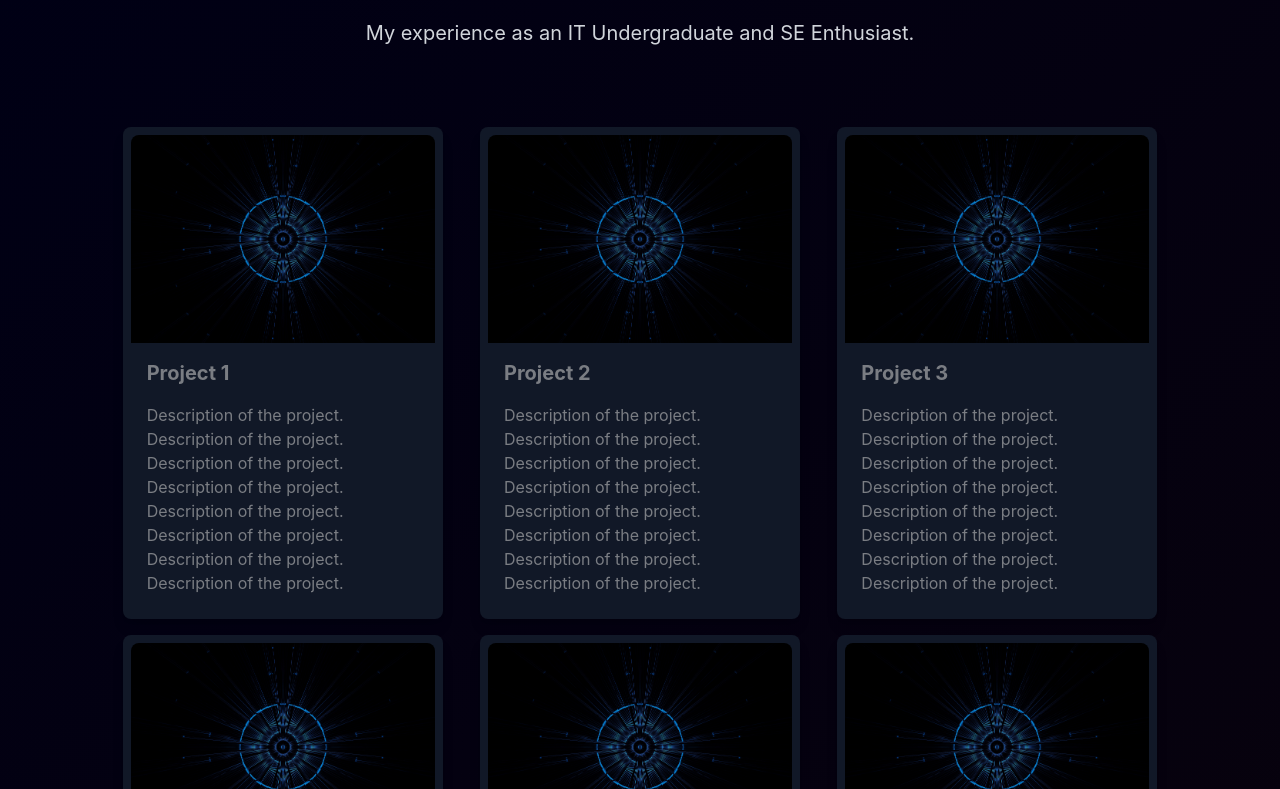
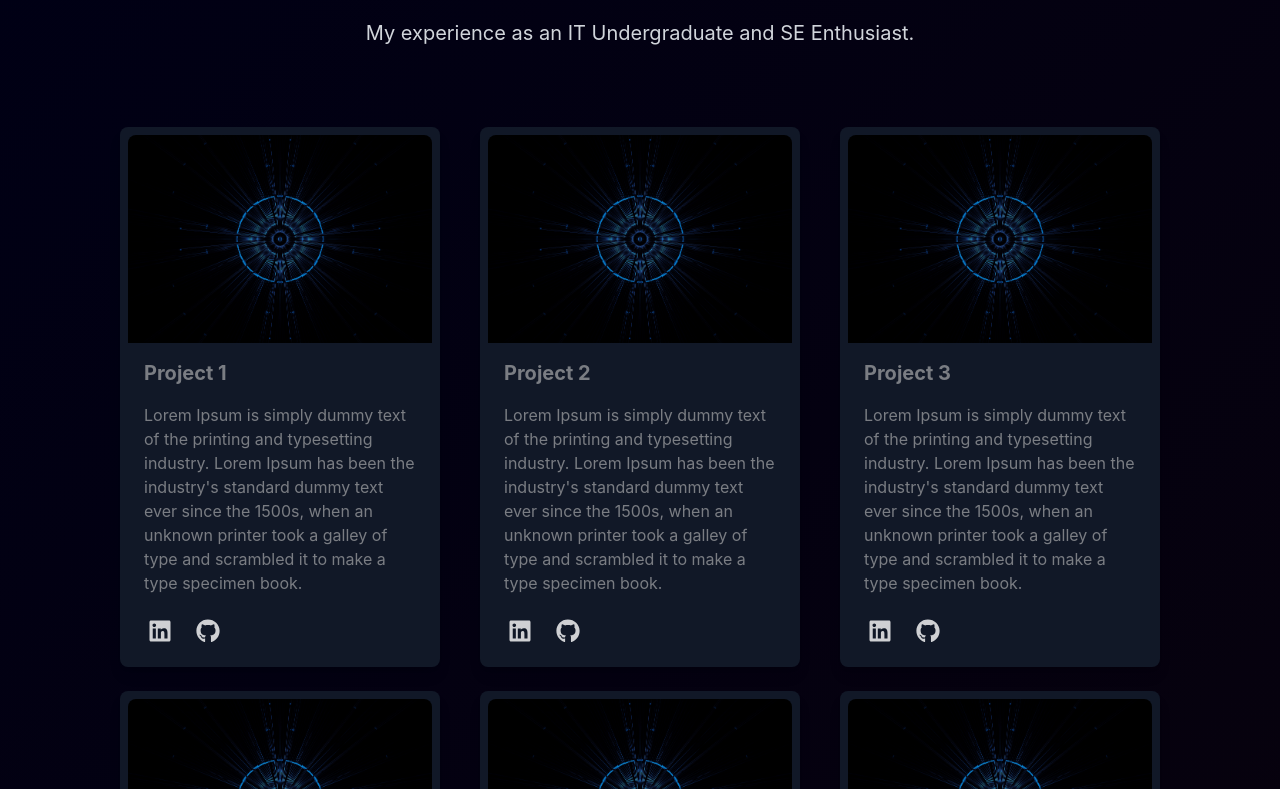
Before and after one commit to lahiruimesh/My-Portfolio-V2, a React (Create React App) app: page / in a window 1280 px wide. Shown: the part 1831-2620 px from the top of the page. Built offline with nearby package versions, Linux system fonts and the light colour scheme.

Commit message:
changed styles in project section

```diff
--- a/src/Components/About.js
+++ b/src/Components/About.js
@@ -240,6 +240,7 @@ const About = () => {
 
           {/* Right Section: Card 5 and Card 6 */}
           <div className="flex flex-col gap-6 w-full md:w-2/5">
+
             {/* Card 5 */}
             <div className="bg-gradient-to-br from-gray-800 to-gray-700 rounded-xl p-6 shadow-lg h-48">
               <h2 className="text-xl font-bold">Card 5: Project Updates</h2>
--- a/src/Components/Navbar.js
+++ b/src/Components/Navbar.js
@@ -20,17 +20,45 @@ const Navbar = () => {
 export default Navbar;
 
 */
-
-import React, { useState } from 'react';
-import { Menu, X } from 'lucide-react'; // Optional: install lucide-react or use your own icons
+import React, { useState, useEffect } from 'react';
+import { Menu, X } from 'lucide-react';
 
 const Navbar = () => {
   const [isOpen, setIsOpen] = useState(false);
+  const [hideNavbar, setHideNavbar] = useState(false);
+  const [lastScrollY, setLastScrollY] = useState(0);
 
   const toggleMenu = () => setIsOpen(!isOpen);
 
+  // Scroll handler
+  const controlNavbar = () => {
+    if (typeof window !== 'undefined') {
+      if (window.scrollY > lastScrollY) {
+        // Scrolling down
+        setHideNavbar(true);
+      } else {
+        // Scrolling up
+        setHideNavbar(false);
+      }
+      setLastScrollY(window.scrollY);
+    }
+  };
+
+  useEffect(() => {
+    if (typeof window !== 'undefined') {
+      window.addEventListener('scroll', controlNavbar);
+      return () => {
+        window.removeEventListener('scroll', controlNavbar);
+      };
+    }
+  }, [lastScrollY]);
+
   return (
-    <nav className="text-white fixed w-full p-6 z-50 shadow-md">
+    <nav
+      className={`text-white fixed w-full p-6 z-50 shadow-md transition-transform duration-300 ${
+        hideNavbar ? '-translate-y-full' : 'translate-y-0'
+      } `}
+    >
       <div className="max-w-6xl mx-auto flex justify-between items-center">
         <h1 className="text-2xl font-bold">My Portfolio</h1>
 
@@ -51,11 +79,14 @@ const Navbar = () => {
         </div>
       </div>
 
-      {/* Mobile Menu Dropdown */}
+      {/* Mobile Dropdown */}
       {isOpen && (
         <ul className="md:hidden flex flex-col gap-4 mt-4 bg-black p-4 rounded-md">
           {['About', 'Projects', 'Beyond Works', 'Contact'].map((item) => (
-            <li key={item} className="relative pb-1 border-b-2 border-transparent hover:border-purple-800 transition-all duration-300 hover:font-bold">
+            <li
+              key={item}
+              className="relative pb-1 border-b-2 border-transparent hover:border-purple-800 transition-all duration-300 hover:font-bold"
+            >
               <a href={`#${item.toLowerCase().replace(' ', '')}`} onClick={() => setIsOpen(false)}>
                 {item}
               </a>
--- a/src/Components/Projects.js
+++ b/src/Components/Projects.js
@@ -1,55 +1,50 @@
 import React from "react";
 import { motion } from "framer-motion";
+import { FaLinkedin, FaGithub } from "react-icons/fa";
 import myImage1 from "../Assets/pic4.jpg";
 import myImage2 from "../Assets/pic2.jpg";
 
-// Array of project objects to map over
+// Project data
 const projectCards = [
   {
     id: 1,
     title: "Project 1",
-    description:
-      "Description of the project. Description of the project. Description of the project. Description of the project. Description of the project. Description of the project. Description of the project. Description of the project.",
+    description: "Lorem Ipsum is simply dummy text of the printing and typesetting industry. Lorem Ipsum has been the industry's standard dummy text ever since the 1500s, when an unknown printer took a galley of type and scrambled it to make a type specimen book.",
     image: myImage2,
   },
   {
     id: 2,
     title: "Project 2",
-    description:
-      "Description of the project. Description of the project. Description of the project. Description of the project. Description of the project. Description of the project. Description of the project. Description of the project.",
+    description: "Lorem Ipsum is simply dummy text of the printing and typesetting industry. Lorem Ipsum has been the industry's standard dummy text ever since the 1500s, when an unknown printer took a galley of type and scrambled it to make a type specimen book.",
     image: myImage2,
   },
   {
     id: 3,
     title: "Project 3",
-    description:
-      "Description of the project. Description of the project. Description of the project. Description of the project. Description of the project. Description of the project. Description of the project. Description of the project.",
+    description: "Lorem Ipsum is simply dummy text of the printing and typesetting industry. Lorem Ipsum has been the industry's standard dummy text ever since the 1500s, when an unknown printer took a galley of type and scrambled it to make a type specimen book.",
     image: myImage2,
   },
   {
     id: 4,
     title: "Project 4",
-    description:
-      "Description of the project. Description of the project. Description of the project. Description of the project. Description of the project. Description of the project. Description of the project. Description of the project.",
+    description: "Lorem Ipsum is simply dummy text of the printing and typesetting industry. Lorem Ipsum has been the industry's standard dummy text ever since the 1500s, when an unknown printer took a galley of type and scrambled it to make a type specimen book.",
     image: myImage2,
   },
   {
     id: 5,
     title: "Project 5",
-    description:
-      "Description of the project. Description of the project. Description of the project. Description of the project. Description of the project. Description of the project. Description of the project. Description of the project.",
+    description: "Lorem Ipsum is simply dummy text of the printing and typesetting industry. Lorem Ipsum has been the industry's standard dummy text ever since the 1500s, when an unknown printer took a galley of type and scrambled it to make a type specimen book.",
     image: myImage2,
   },
   {
     id: 6,
     title: "Project 6",
-    description:
-      "Description of the project. Description of the project. Description of the project. Description of the project. Description of the project. Description of the project. Description of the project. Description of the project.",
+    description: "Lorem Ipsum is simply dummy text of the printing and typesetting industry. Lorem Ipsum has been the industry's standard dummy text ever since the 1500s, when an unknown printer took a galley of type and scrambled it to make a type specimen book.",
     image: myImage2,
   },
 ];
 
-// Animation variants for the cards
+// Animation config
 const cardVariants = {
   offscreen: {
     opacity: 0,
@@ -67,21 +62,25 @@ const cardVariants = {
 };
 
 const Projects = () => {
-  return (<section id="projects" className="p-8 bg-black min-h-screen" style={{
-    backgroundImage: 'linear-gradient(to bottom right, #000015,rgb(8, 2, 12))',
-    backgroundColor: '#000015' // fallback color
-  }}>
-
+  return (
+    <section
+      id="projects"
+      className="p-8 bg-black min-h-screen"
+      style={{
+        backgroundImage: "linear-gradient(to bottom right, #000015, rgb(8, 2, 12))",
+        backgroundColor: "#000015",
+      }}
+    >
       <h1 className="text-5xl font-bold text-white text-center">Projects</h1>
       <p className="text-xl text-gray-300 text-center mt-6">
         My experience as an IT Undergraduate and SE Enthusiast.
       </p>
 
-      <div className="m-20 grid grid-cols-1 md:grid-cols-3 justify-items-center gap-4">
+      <div className="m-20 grid grid-cols-1 md:grid-cols-3 justify-items-center gap-6">
         {projectCards.map((card) => (
           <motion.div
             key={card.id}
-            className="p-2 shadow-lg rounded-lg bg-gray-900 w-80 transition-all duration-300 hover:scale-105"
+            className="flex flex-col justify-between p-2 shadow-lg rounded-lg bg-gray-900 w-80 transition-all duration-300 hover:scale-105"
             variants={cardVariants}
             initial="offscreen"
             whileInView="onscreen"
@@ -102,12 +101,32 @@ const Projects = () => {
               {card.title}
             </motion.h3>
             <motion.p
-              className="p-4 pt-0 text-[#C0C0C0] opacity-60"
+              className="px-4 pb-2 text-[#C0C0C0] opacity-60"
               whileHover={{ opacity: 1 }}
               transition={{ duration: 0.3 }}
             >
               {card.description}
             </motion.p>
+
+            {/* Social media icons */}
+            <div className="flex justify-left ml-5 opacity-80 gap-6 mt-4 mb-4">
+              <a
+                href="#"
+                target="_blank"
+                rel="noopener noreferrer"
+                className="text-white hover:text-blue-500 transition-transform transform hover:scale-125"
+              >
+                <FaLinkedin size={24} />
+              </a>
+              <a
+                href="#"
+                target="_blank"
+                rel="noopener noreferrer"
+                className="text-white hover:text-gray-400 transition-transform transform hover:scale-125"
+              >
+                <FaGithub size={24} />
+              </a>
+            </div>
           </motion.div>
         ))}
       </div>
```
